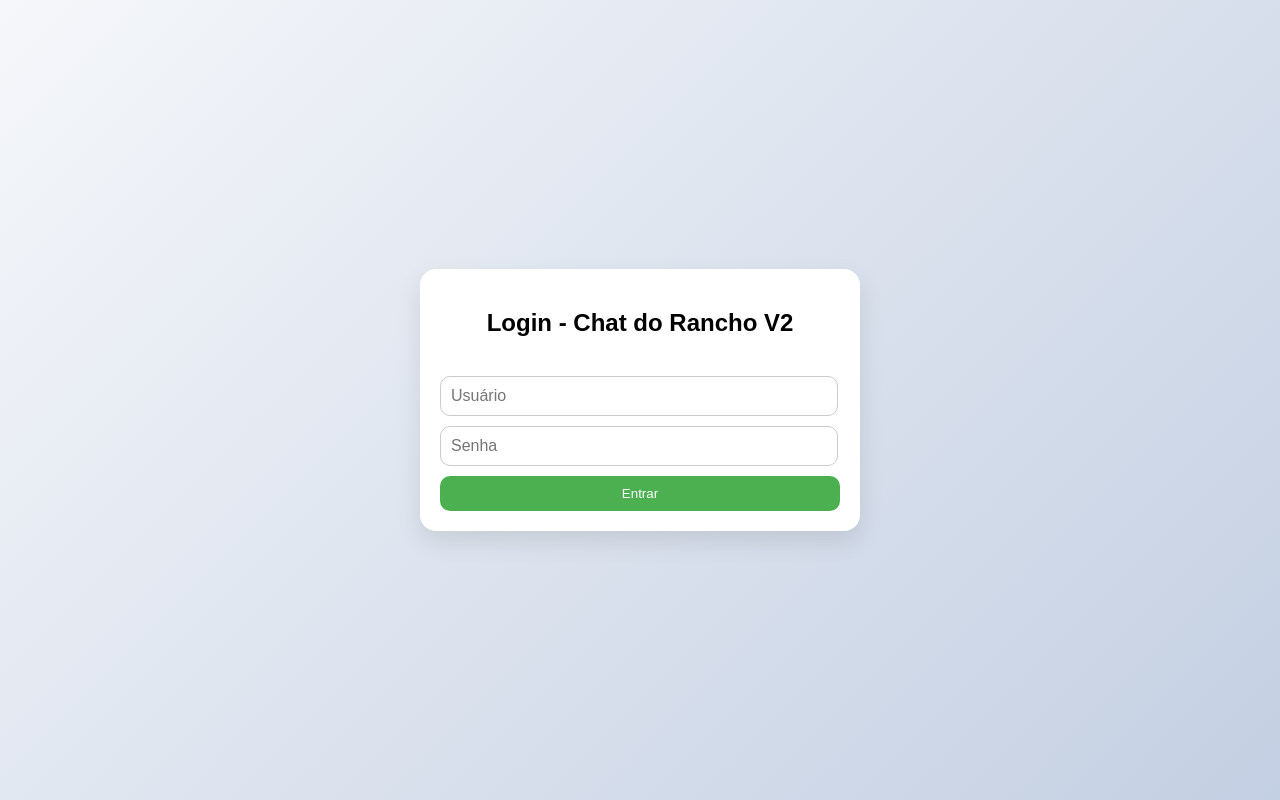
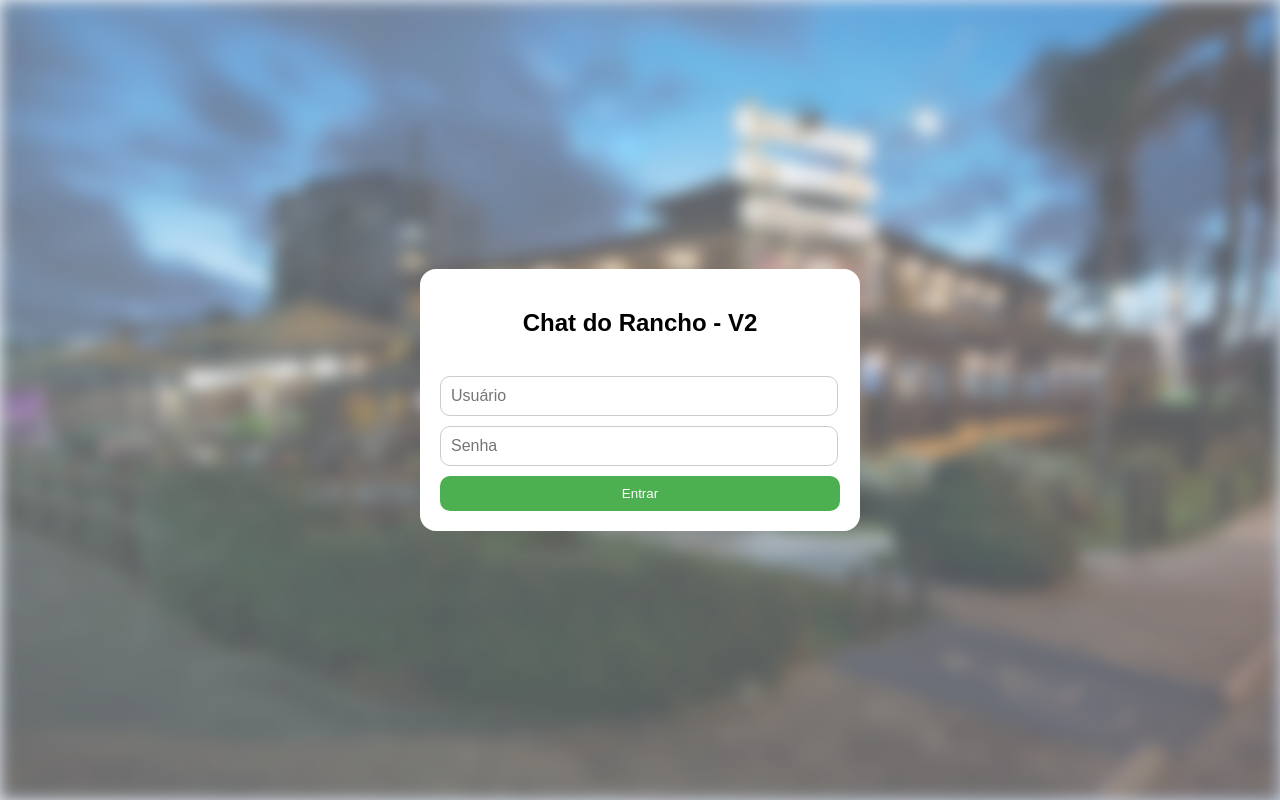
Before and after one commit to DevGuijas/ChatAdmXCaixa_RanchoDoCupim, a website: page public/index.html in a window 1280 px wide. Drawn offline with nearby package versions, Linux system fonts and the light colour scheme; no server answers.

Commit message:
Fix: fixing bugs and implements.

```diff
--- a/public/index.html
+++ b/public/index.html
@@ -8,7 +8,7 @@
 </head>
 <body>
     <div class="login-container" id="loginContainer">
-        <h2>Login - Chat do Rancho V2</h2>
+        <h2>Chat do Rancho - V2</h2>
         <input type="text" id="username" placeholder="Usuário">
         <input type="password" id="password" placeholder="Senha">
         <button onclick="login()">Entrar</button>
--- a/public/style.css
+++ b/public/style.css
@@ -8,6 +8,18 @@ body {
     display: flex;
     justify-content: center;
     align-items: center;
+}
+
+/*Wallpaper de background:*/
+body::before {
+    content: "";
+    position: fixed;
+    top: 0; left: 0;
+    width: 100%; height: 100%;
+    background: url('bg.jpg') no-repeat center center/cover;
+    z-index: -1;
+    filter: blur(8px);
+    opacity: 0.6;
 }
 
 .login-container, .chat-container {
@@ -84,7 +96,7 @@ button {
     background-color: #4CAF50;
     color: white;
     border: none;
-    padding: 10px 15px;
+    padding: 10px 10px;
     border-radius: 10px;
     cursor: pointer;
     transition: background-color 0.3s ease;
```
Also changed, not shown: public/bg.jpg (added).
